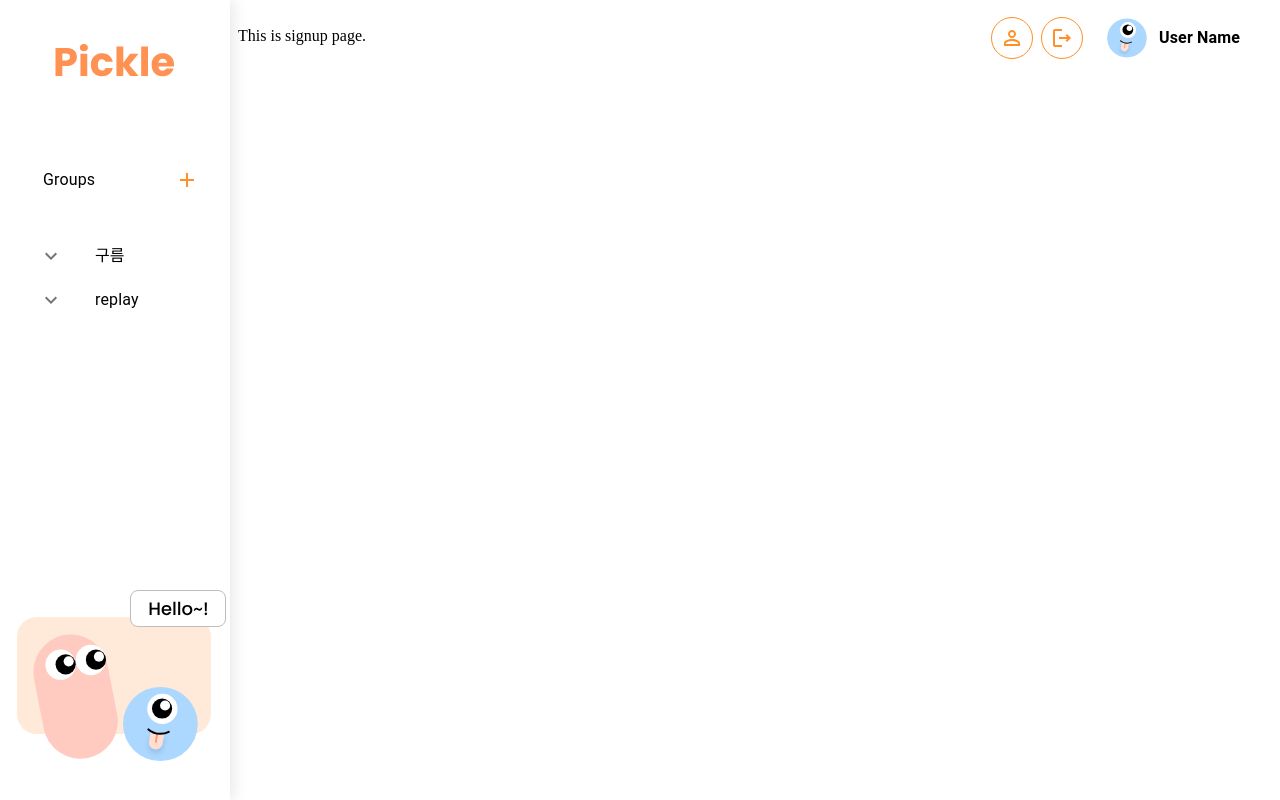
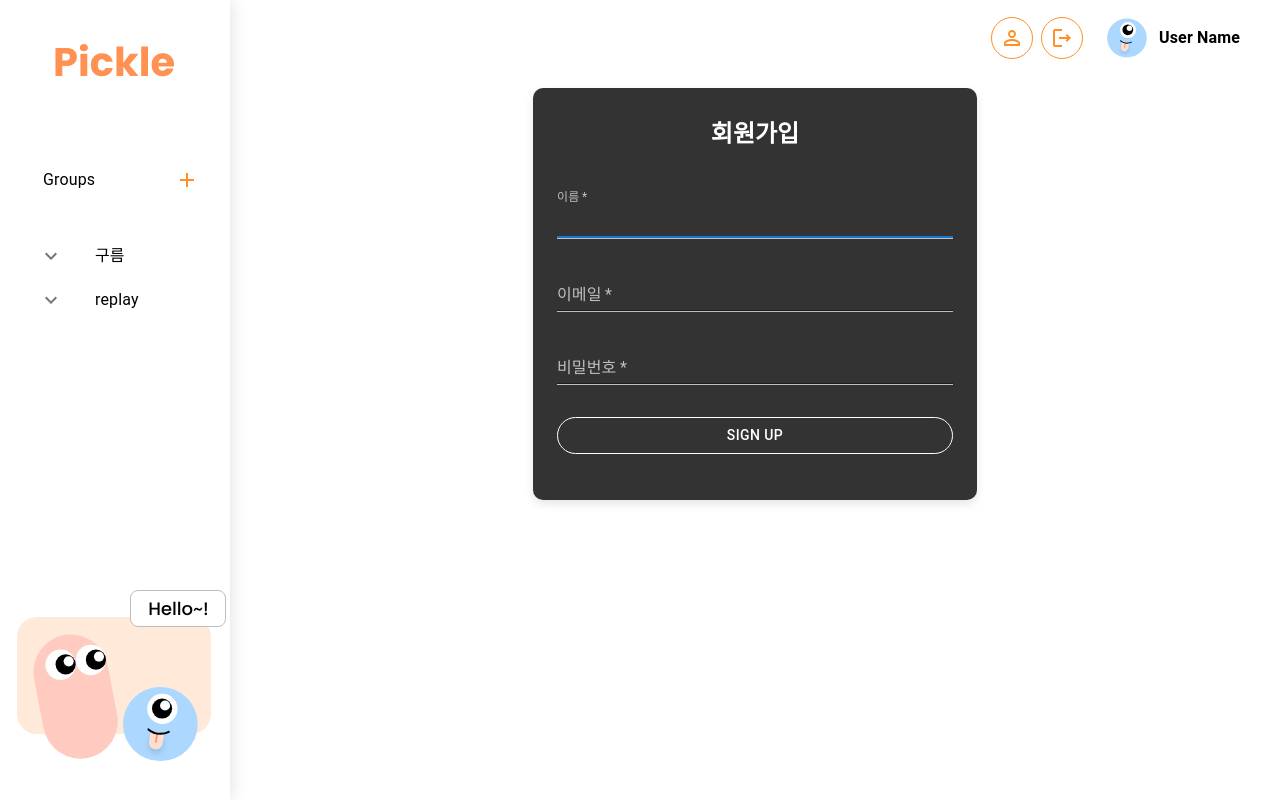
Before and after one commit to pnu-cloud/pickle-front, a React (Create React App) app: page /signup in a window 1280 px wide. Shown: the top 800 px of the page. Built offline with nearby package versions, Linux system fonts and the light colour scheme.

Commit message:
로그인과 회원가입 기능

```diff
--- a/src/pages/Login/Login.jsx
+++ b/src/pages/Login/Login.jsx
@@ -1,6 +1,109 @@
-import React from 'react';
+import React, { useState } from 'react';
+import { TextField, Button, Typography, Container, Box, Link } from '@mui/material';
+import { Email, Lock } from '@mui/icons-material';
 
 const Login = () => {
-  return <div>This is login page.</div>;
+  const [formData, setFormData] = useState({
+    email: '',
+    password: '',
+  });
+
+  const onHandleChange = (e) => {
+    const { name, value } = e.target;
+    setFormData({
+      ...formData,
+      [name]: value,
+    });
+  };
+
+  const onHandleSubmit = (e) => {
+    e.preventDefault();
+    // API
+    alert(`${formData.email}님 로그인에 성공했습니다!`);
+    console.log(formData);
+  };
+
+  return (
+    <Container
+      component="main"
+      maxWidth="xs"
+      sx={{
+        backgroundColor: '#333',
+        padding: '30px',
+        borderRadius: '10px',
+        boxShadow: '0px 4px 10px rgba(0, 0, 0, 0.1)',
+        mt: 8,
+        color: 'white',
+      }}
+    >
+      <Box component="form" onSubmit={onHandleSubmit}>
+        <Box sx={{ display: 'flex', alignItems: 'flex-end', mb: 3 }}>
+          <Email sx={{ color: 'white', mr: 1, my: 0.5 }} />
+          <TextField
+            variant="standard"
+            margin="normal"
+            required
+            fullWidth
+            id="email"
+            label="이메일"
+            name="email"
+            autoComplete="email"
+            autoFocus
+            value={formData.email}
+            onChange={onHandleChange}
+            InputLabelProps={{ style: { color: '#bfbfbf' } }}
+            InputProps={{
+              style: { color: '#fff', borderBottom: '1px solid #bfbfbf' },
+              disableUnderline: true,
+            }}
+          />
+        </Box>
+        <Box sx={{ display: 'flex', alignItems: 'flex-end', mb: 3 }}>
+          <Lock sx={{ color: 'white', mr: 1, my: 0.5 }} />
+          <TextField
+            variant="standard"
+            margin="normal"
+            required
+            fullWidth
+            name="password"
+            label="비밀번호"
+            type="password"
+            id="password"
+            autoComplete="current-password"
+            value={formData.password}
+            onChange={onHandleChange}
+            InputLabelProps={{ style: { color: '#bfbfbf' } }}
+            InputProps={{
+              style: { color: '#fff', borderBottom: '1px solid #bfbfbf' },
+              disableUnderline: true,
+            }}
+          />
+        </Box>
+        <Button
+          type="submit"
+          fullWidth
+          variant="outlined"
+          sx={{
+            mt: 3,
+            mb: 2,
+            color: 'white',
+            borderColor: 'white',
+            '&:hover': {
+              borderColor: '#bfbfbf',
+            },
+            borderRadius: '20px',
+          }}
+        >
+          LOG IN
+        </Button>
+      </Box>
+      <Box sx={{ display: 'flex', justifyContent: 'space-between', mt: 2 }}>
+        <Link href="#" underline="hover" sx={{ color: '#bfbfbf' }}>
+          회원가입
+        </Link>
+      </Box>
+    </Container>
+  );
 };
+
 export default Login;
--- a/src/pages/Signup/Signup.jsx
+++ b/src/pages/Signup/Signup.jsx
@@ -1,6 +1,122 @@
-import React from 'react';
+import React, { useState } from 'react';
+import { TextField, Button, Typography, Container, Box } from '@mui/material';
 
 const Signup = () => {
-  return <div>This is signup page.</div>;
+  const [formData, setFormData] = useState({
+    name: '',
+    email: '',
+    password: '',
+  });
+
+  const onHandleChange = (e) => {
+    setFormData({
+      ...formData,
+      [e.target.name]: e.target.value,
+    });
+  };
+
+  const onHandleSubmit = (e) => {
+    e.preventDefault();
+    // API
+    alert('회원가입에 성공했습니다!');
+    console.log(formData);
+  };
+
+  return (
+    <Container
+      component="main"
+      maxWidth="xs"
+      sx={{
+        backgroundColor: '#333',
+        padding: '30px',
+        borderRadius: '10px',
+        boxShadow: '0px 4px 10px rgba(0, 0, 0, 0.1)',
+        mt: 8,
+      }}
+    >
+      <Typography
+        component="h1"
+        variant="h5"
+        align="center"
+        sx={{
+          fontWeight: 'bold',
+          color: 'white',
+          mb: 3,
+        }}
+      >
+        회원가입
+      </Typography>
+      <Box component="form" onSubmit={onHandleSubmit}>
+        <TextField
+          variant="standard"
+          margin="normal"
+          required
+          fullWidth
+          id="name"
+          label="이름"
+          name="name"
+          autoComplete="name"
+          autoFocus
+          value={formData.name}
+          onChange={onHandleChange}
+          InputLabelProps={{ style: { color: '#bfbfbf' } }}
+          InputProps={{
+            style: { color: '#fff', borderBottom: '1px solid #bfbfbf' },
+          }}
+        />
+        <TextField
+          variant="standard"
+          margin="normal"
+          required
+          fullWidth
+          id="email"
+          label="이메일"
+          name="email"
+          autoComplete="email"
+          value={formData.email}
+          onChange={onHandleChange}
+          InputLabelProps={{ style: { color: '#bfbfbf' } }}
+          InputProps={{
+            style: { color: '#fff', borderBottom: '1px solid #bfbfbf' },
+          }}
+        />
+        <TextField
+          variant="standard"
+          margin="normal"
+          required
+          fullWidth
+          name="password"
+          label="비밀번호"
+          type="password"
+          id="password"
+          autoComplete="current-password"
+          value={formData.password}
+          onChange={onHandleChange}
+          InputLabelProps={{ style: { color: '#bfbfbf' } }}
+          InputProps={{
+            style: { color: '#fff', borderBottom: '1px solid #bfbfbf' },
+          }}
+        />
+        <Button
+          type="submit"
+          fullWidth
+          variant="outlined"
+          sx={{
+            mt: 3,
+            mb: 2,
+            color: 'white',
+            borderColor: 'white',
+            '&:hover': {
+              borderColor: '#bfbfbf',
+            },
+            borderRadius: '20px',
+          }}
+        >
+          SIGN UP
+        </Button>
+      </Box>
+    </Container>
+  );
 };
+
 export default Signup;
```
